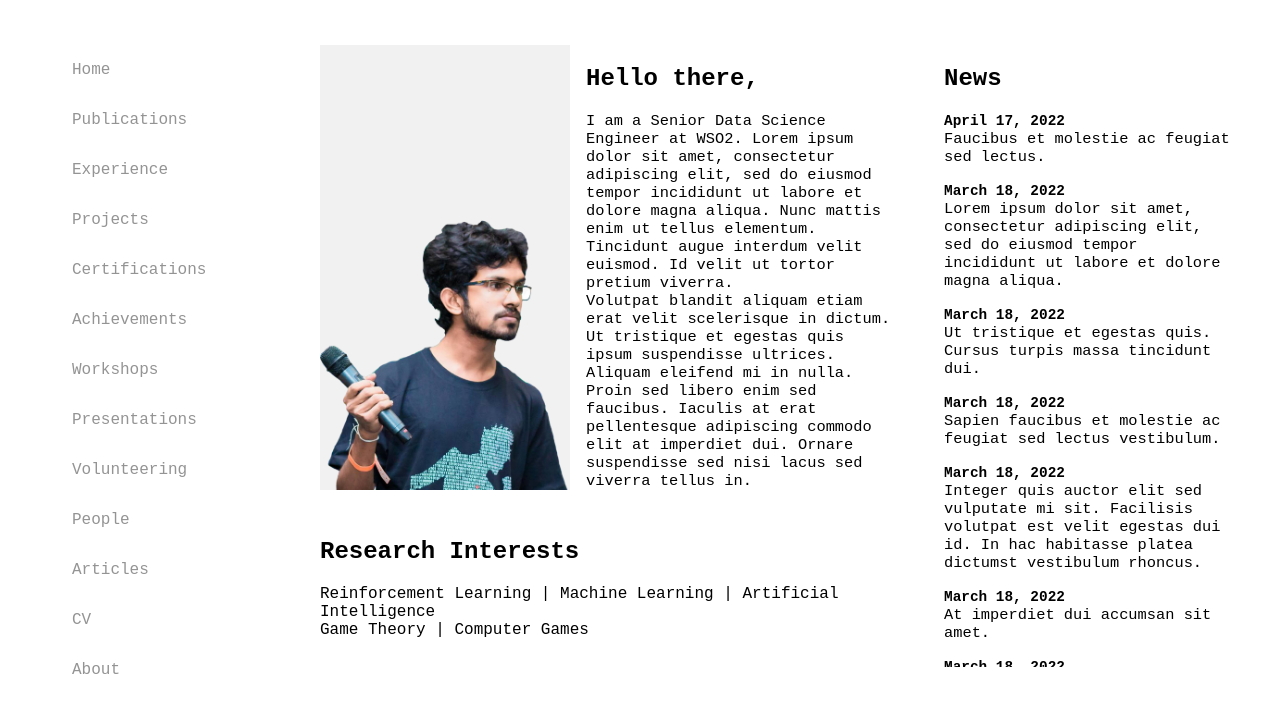
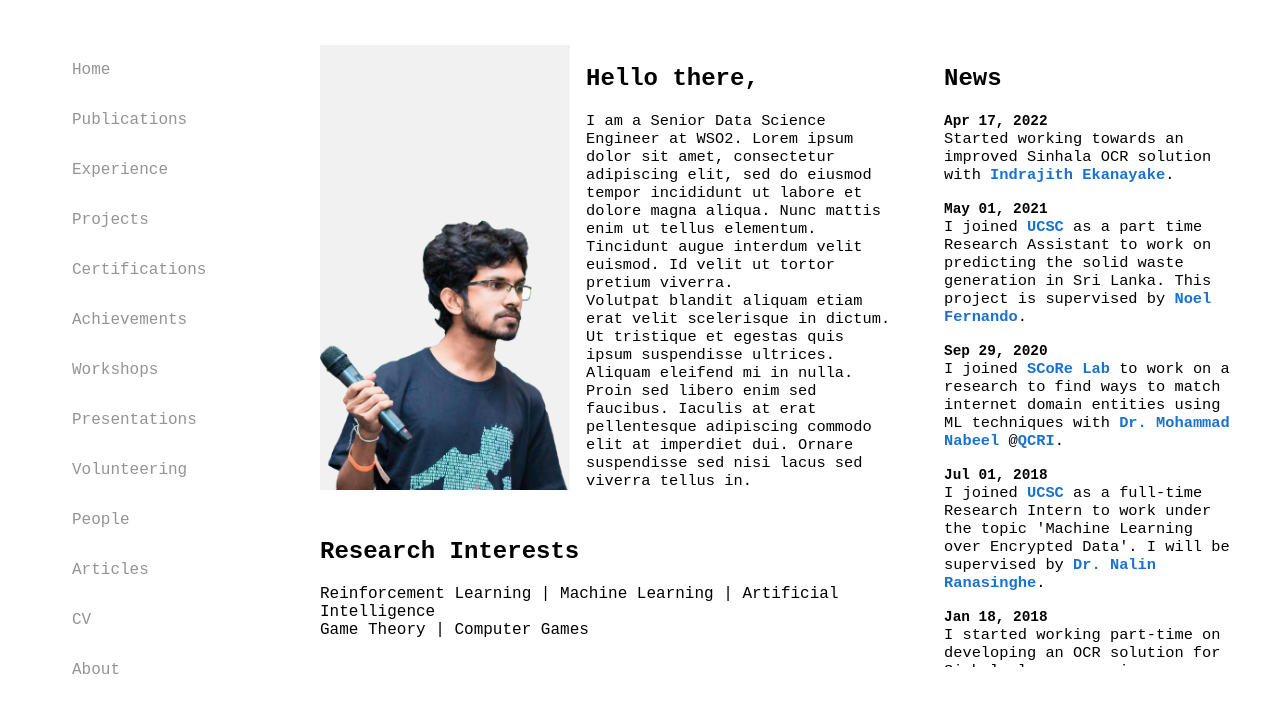
Before and after one commit to OshanIvantha/OshanIvantha.github.io, a Gatsby site: page / in a window 1280 px wide. Shown: the part 77-790 px from the top of the page. Built offline with nearby package versions, Linux system fonts and the light colour scheme; Gatsby itself is replaced by a stand-in of ours.

Commit message:
Get Home page news items from data

```diff
--- /dev/null
+++ b/src/data/news.js
@@ -0,0 +1,54 @@
+import people from "./people"
+import orgs from "./orgs"
+import React from "react"
+
+export default [
+    {
+        date: "Apr 17, 2022",
+        content: <>Started working towards an improved Sinhala OCR solution with {people.indrajithekanayake.anchor}.</>
+    },
+    {
+        date: "May 01, 2021",
+        content: <>I joined {orgs.ucsc.anchor} as a part time Research Assistant to work on predicting the solid waste generation in Sri Lanka. This project is supervised by {people.noelfernando.anchor}.</>
+    },
+    {
+        date: "Sep 29, 2020",
+        content: <>I joined {orgs.score.anchor} to work on a research to find ways to match internet domain entities using ML techniques with {people.mohammadnabeel.anchorithhonorifics} @{orgs.qcri.anchor}.</>
+    },
+    {
+        date: "Jul 01, 2018",
+        content: <>I joined {orgs.ucsc.anchor} as a full-time Research Intern to work under the topic 'Machine Learning over Encrypted Data'. I will be supervised by {people.nalinranasinghe.anchorithhonorifics}.</>
+    },
+    {
+        date: "Jan 18, 2018",
+        content: <>I started working part-time on developing an OCR solution for Sinhala language using Tesseract OCR Engine in collaboration with {people.leoniesolomons.anchorithhonorifics}.</>
+    },
+    {
+        date: "Feb 05, 2016",
+        content: <>I joined the R&D team at {orgs.dreamteam.anchor} until I start my bachelors at {orgs.ucsc.anchor}.</>
+    },
+    {
+        date: "Jan 23, 2016",
+        content: <>I joined the instructor team at {orgs.dreamteam.anchor} and started conducting my own class on introductory robotics.</>
+    },
+    {
+        date: "Nov 01, 2021",
+        content: <>I got promoted to the Senior Data Science Engineer role.</>
+    },
+    {
+        date: "Apr 01, 2021",
+        content: <>I switched to the new data science team as a Data Science Engineer.</>
+    },
+    {
+        date: "Mar 02, 2020",
+        content: <>I joined {orgs.wso2.anchor} IAM team as a full-time Software Engineer.</>
+    },
+    {
+        date: "Apr 23, 2018",
+        content: <>I got selected as for the GSoC 2018 under {orgs.cernhsf.anchor}|{orgs.owncloud.anchor}|{orgs.aarnet.anchor} to carry out the project <a className="link" href="https://summerofcode.withgoogle.com/archive/2018/projects/5334913901395968" target="_blank" rel="noopener noreferrer">Petabyte-Scale Cloud Storage File Manager</a>.</>
+    },
+    // {
+    //     date: "",
+    //     content: <></>
+    // },
+]
--- a/src/data/people.js
+++ b/src/data/people.js
@@ -34,6 +34,14 @@ export default {
         anchor: <a className="link" href="https://www.hbku.edu.qa/en/staff/dr-mohamed-nabeel" target="_blank" rel="noopener noreferrer">Mohammad Nabeel</a>,
         anchorithhonorifics: <a className="link" href="https://www.hbku.edu.qa/en/staff/dr-mohamed-nabeel" target="_blank" rel="noopener noreferrer">Dr. Mohammad Nabeel</a>,
     },
+    leoniesolomons: {
+        name: "Leonie Solomons",
+        namewithhonorifics: "Dr. Leonie Solomons",
+        position: "Executive Director at Consulting Systems Pty Ltd, Language Matters",
+        url: "https://www.linkedin.com/in/leonie-solomons-2aa5b31a?originalSubdomain=lk",
+        anchor: <a className="link" href="https://www.linkedin.com/in/leonie-solomons-2aa5b31a/?originalSubdomain=lk" target="_blank" rel="noopener noreferrer">Leonie Solomons</a>,
+        anchorithhonorifics: <a className="link" href="https://www.linkedin.com/in/leonie-solomons-2aa5b31a?originalSubdomain=lk" target="_blank" rel="noopener noreferrer">Dr. Leonie Solomons</a>,
+    },
 
     disnirathnayake: {
         name: "Disni Rathnayake",
--- a/src/pages/index.js
+++ b/src/pages/index.js
@@ -3,6 +3,7 @@ import "../styles/styles.scss"
 import { StaticImage } from "gatsby-plugin-image"
 
 import Layout from "../components/layout"
+import news from "../data/news"
 
 const IndexPage = () => {
     return (
@@ -128,36 +129,13 @@ const IndexPage = () => {
                     </div>
                     <div className="news-section">
                         <h2>News</h2>
+                        {news.slice(0, 10).map(newsItem => (
+                            <div className="news-content">
+                                <span className="date-text">{newsItem.date}</span><br />
+                                <span className="content-text">{newsItem.content}</span>
+                            </div>
+                        ))}
                         <div className="news-content">
-                            <span className="date-text">April 17, 2022</span><br />
-                            <span className="content-text">Faucibus et molestie ac feugiat sed lectus.</span>
-                        </div>
-                        <div className="news-content">
-                            <span className="date-text">March 18, 2022</span><br />
-                            <span className="content-text">Lorem ipsum dolor sit amet, consectetur adipiscing elit, sed do eiusmod tempor incididunt ut labore et dolore magna aliqua.</span>
-                        </div>
-                        <div className="news-content">
-                            <span className="date-text">March 18, 2022</span><br />
-                            <span className="content-text">Ut tristique et egestas quis. Cursus turpis massa tincidunt dui.</span>
-                        </div>
-                        <div className="news-content">
-                            <span className="date-text">March 18, 2022</span><br />
-                            <span className="content-text">Sapien faucibus et molestie ac feugiat sed lectus vestibulum.</span>
-                        </div>
-                        <div className="news-content">
-                            <span className="date-text">March 18, 2022</span><br />
-                            <span className="content-text">Integer quis auctor elit sed vulputate mi sit. Facilisis volutpat est velit egestas dui id. In hac habitasse platea dictumst vestibulum rhoncus.</span>
-                        </div>
-                        <div className="news-content">
-                            <span className="date-text">March 18, 2022</span><br />
-                            <span className="content-text">At imperdiet dui accumsan sit amet.</span>
-                        </div>
-                        <div className="news-content">
-                            <span className="date-text">March 18, 2022</span><br />
-                            <span className="content-text">Viverra suspendisse potenti nullam ac. Augue ut lectus arcu bibendum at varius.</span>
-                        </div>
-                        <div className="news-content">
-                            {/*<span><Link className="link" to="/news">[See more]</Link></span>*/}
                             <span><a className="link" href="/news">[See more]</a></span>
                         </div>
                     </div>
```
Also changed, not shown: src/pages/news.js (+3 -54 lines).
